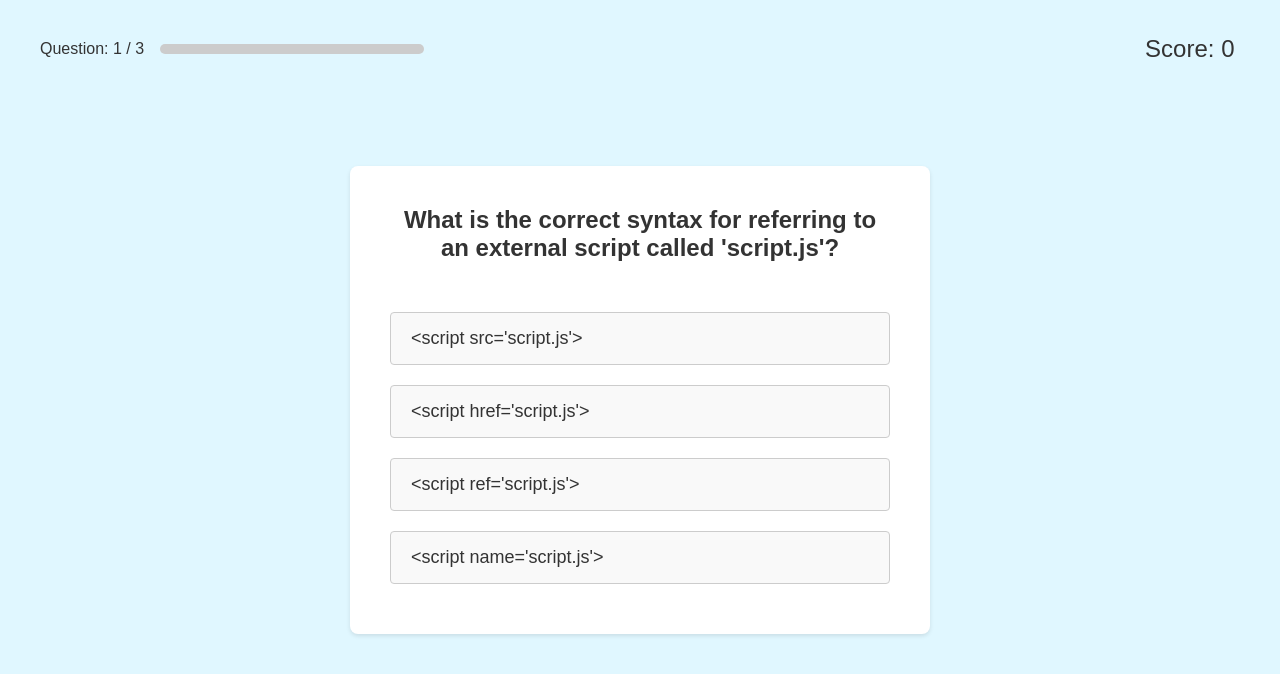
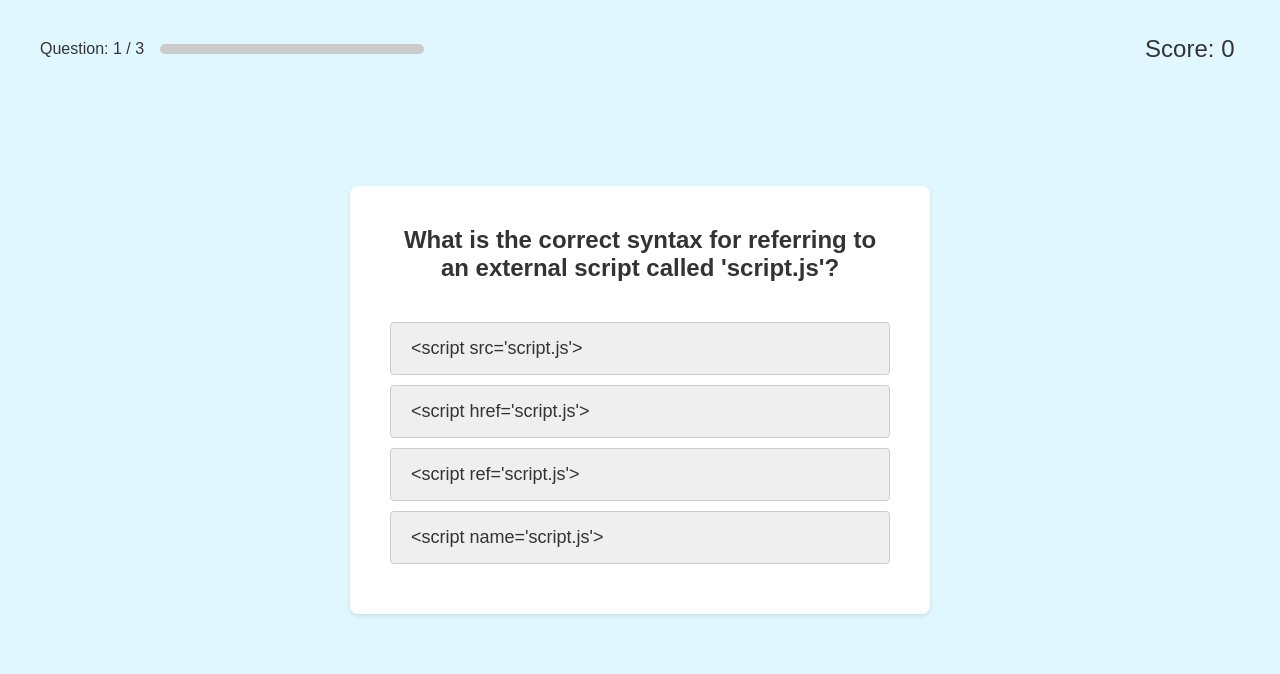
Before and after one commit to TheHero29/Quiz-app, a plain HTML site: page quiz.html in a window 1280 px wide. Drawn offline with Linux system fonts and the light colour scheme.

Commit message:
corrected buttons

```diff
--- a/quiz_style.css
+++ b/quiz_style.css
@@ -75,7 +75,7 @@ body {
     padding: 15px 20px;
     font-size: 18px;
     border: 1px solid #ccc;
-    background-color: #f9f9f9;
+    /* background-color: #f9f9f9; */
     color: #333;
     border-radius: 4px;
     margin-bottom: 10px;
@@ -97,7 +97,6 @@ body {
 
 .option:hover {
     border-width: 3px;
-    background-color: #f0f0f0;
     border-color: #007bff;
 }
 
@@ -120,27 +119,15 @@ body {
     margin-bottom: 20px;
 }
 
-button {
-    padding: 10px 20px;
-    font-size: 18px;
-    border: none;
-    background-color: #007bff;
-    color: #fff;
-    border-radius: 4px;
-    cursor: pointer;
-    transition: background-color 0.3s ease;
-    margin: 10px 0;
-    width: 100%;
-}
 
 .correct {
     background-color: #8bc34a;
 }
 
 .wrong {
-    background-color: #f44336;
+    background-color: #eb5d53;
 }
 
 button:hover {
-    background-color: #0056b3;
+    border-color: #0056b3;
 }
--- a/script.js
+++ b/script.js
@@ -48,7 +48,7 @@ function loadQuestion() {
 
     optionButtons.forEach((button, index) => {
         button.textContent = q.options[index];
-        button.classList.remove('correct', 'wrong','clicked');
+        button.classList.remove('correct','wrong','clicked');
         button.disabled = false;
     });
 
@@ -60,7 +60,6 @@ function loadQuestion() {
 
 function checkAnswer(button, index) {
     const q = questions[currentQuestion];
-    // button.classList.add('clicked');
     if (q.options[index] === q.answer) {
         score+=10;
         scoreElement.textContent = score;
--- a/style.css
+++ b/style.css
@@ -36,7 +36,12 @@ button {
     cursor: pointer;
     transition: background-color 0.3s ease;
     margin: 10px 0;
-    width: calc(100% - 40px); /* Reduced width to allow space for padding */
+    width: calc(100% - 40px);
+    /* Reduced width to allow space for padding*/
+}
+
+.clicked{
+    transform: none;
 }
 
 button:hover {
```
Also changed, not shown: end.html (+1 -1 lines).
